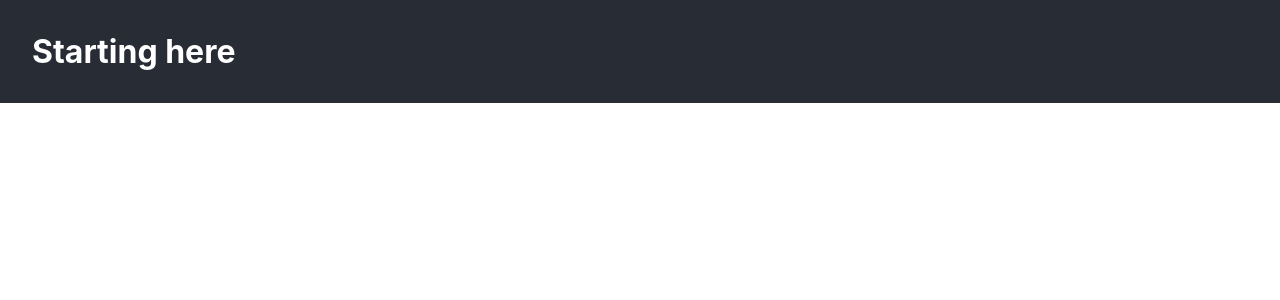
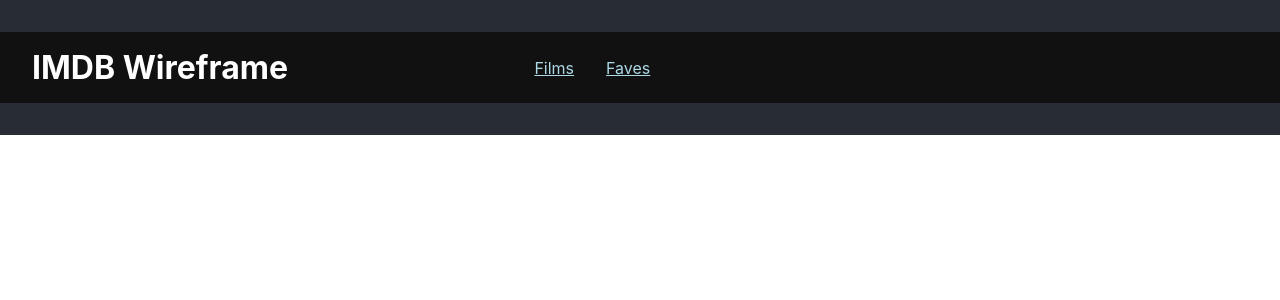
Before and after one commit to erosnicolau/imdbwireframe, a React (Create React App) app: page / in a window 1280 px wide. Shown: the top 300 px of the page. Built offline with nearby package versions, Linux system fonts and the light colour scheme.

Commit message:
Added Nav links

```diff
--- a/src/components/App/App.js
+++ b/src/components/App/App.js
@@ -1,9 +1,12 @@
 import './App.css';
+import Header from '../Header/Header';
 
 export default function App(props) {
+  const name = 'IMDB Wireframe';
+
   return (
     <div className="App">
-      <h1>Starting here</h1>
+      <Header name={name} />
     </div>
   );
 }
--- /dev/null
+++ b/src/components/Header/Header.js
@@ -0,0 +1,14 @@
+import './header.css';
+import Nav from '../Nav/Nav';
+import { Link } from 'react-router-dom';
+
+export default function Header(props) {
+  return (
+    <header className="head">
+      <h1>
+        <Link to="/">{props.name}</Link>
+      </h1>
+      <Nav />
+    </header>
+  );
+}
--- /dev/null
+++ b/src/components/Header/header.css
@@ -0,0 +1,22 @@
+.head {
+  width: 100%;
+  padding: 1rem 2rem;
+  background-color: #111;
+  color: #fff;
+  display: flex;
+  flex-direction: row;
+  justify-content: flex-start;
+  align-items: center;
+  position: relative;
+  top: 0;
+  left: -2rem;
+}
+.head > h1 {
+  flex-basis: 38vw;
+  flex-grow: 0;
+  flex-shrink: 1;
+}
+h1 > a {
+  color: #fff;
+  text-decoration: none;
+}
--- /dev/null
+++ b/src/components/Nav/Nav.js
@@ -0,0 +1,16 @@
+// import Link from '../Link/Link';
+import { NavLink } from 'react-router-dom';
+import './nav.css';
+
+export default function Nav(props) {
+  return (
+    <nav className="mainnav">
+      <NavLink activeClassName="activeLink" to="/films">
+        Films
+      </NavLink>
+      <NavLink activeClassName="activeLink" to="/faves">
+        Faves
+      </NavLink>
+    </nav>
+  );
+}
--- /dev/null
+++ b/src/components/Nav/nav.css
@@ -0,0 +1,7 @@
+.mainnav > a {
+  color: lightblue;
+  margin: 0.2rem 1rem;
+}
+a.activeLink {
+  color: yellow;
+}
```
